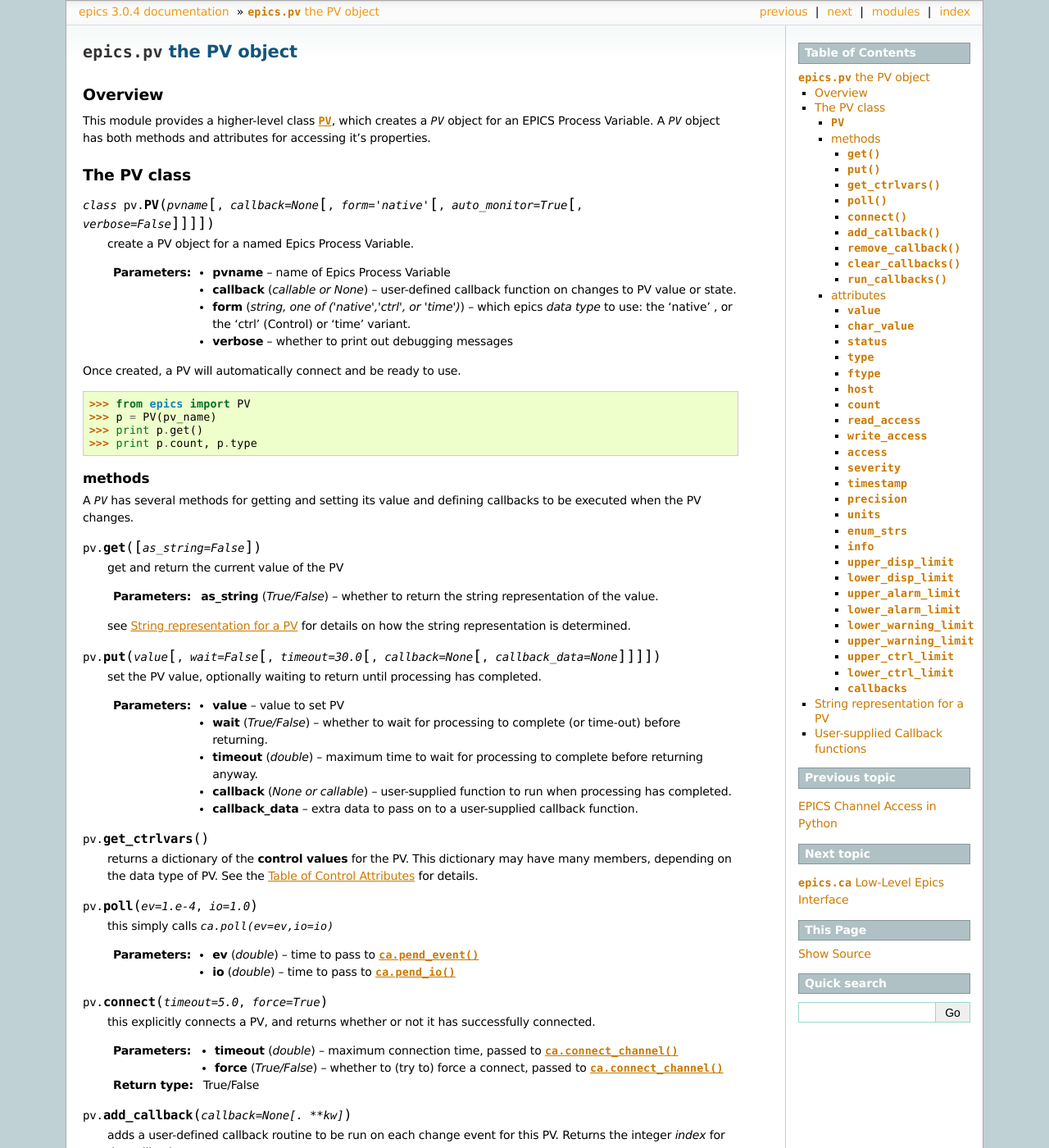
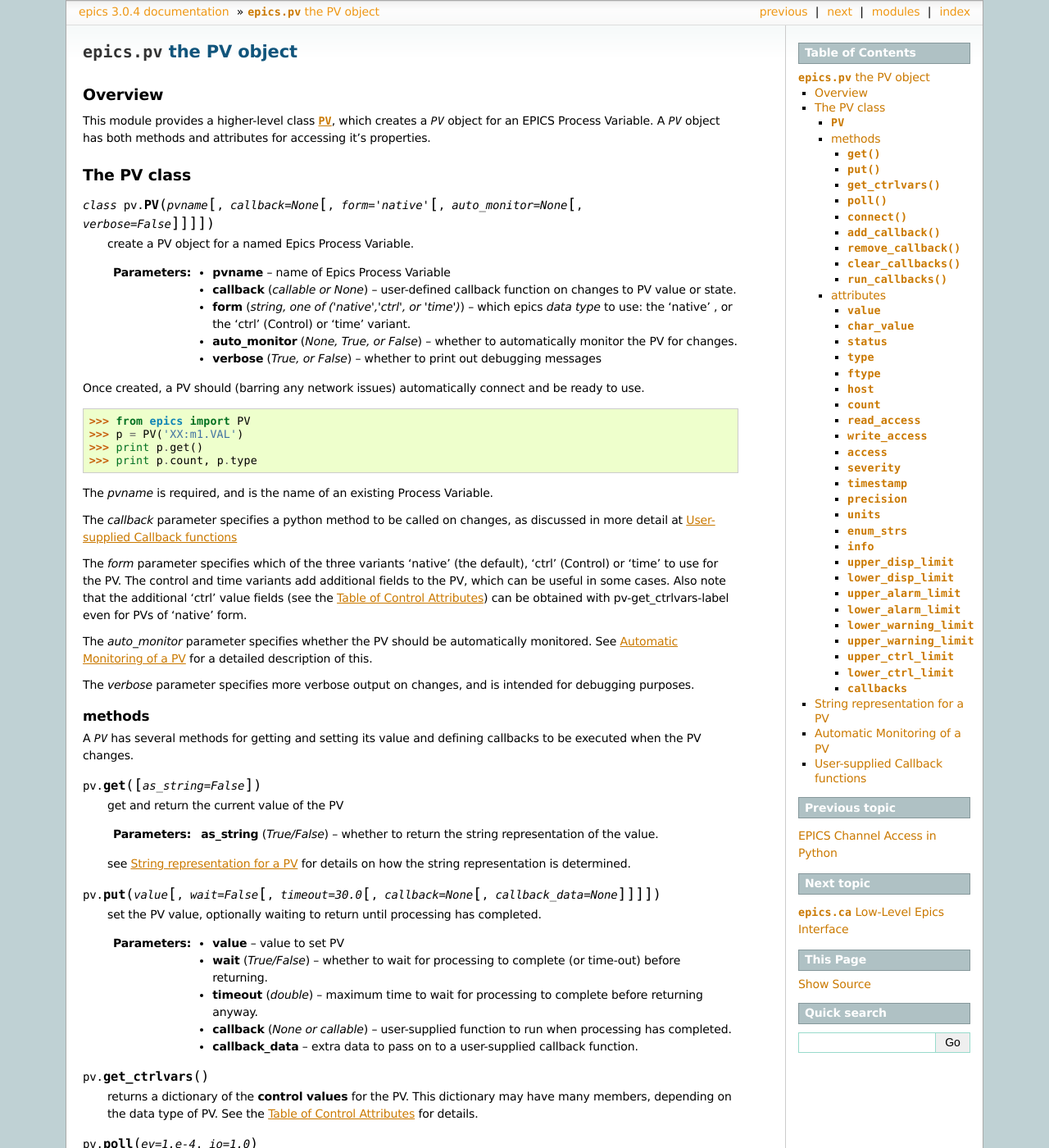
Before and after one commit to pyepics/pyepics, a Sphinx documentation site: the page built from doc/pv.rst, in a window 1280 px wide and 1400 px high. Shown: the whole window at 82% size. Built offline with Sphinx 7.4.7, drawn with Linux system fonts in a browser that asks for light colours; formulas are drawn with MathJax 3; the version number is read from the project's files by our own code; some of the changed text lies outside the part shown.

Commit message:
git-svn-id: http://millenia.cars.aps.anl.gov/svn/pyepics3@168 ac7fc886-e22a-4fb8-a9e7-517b44086b78

```diff
--- a/doc/pv.rst
+++ b/doc/pv.rst
@@ -16,7 +16,7 @@ attributes for accessing it's properties.
 The PV class
 ============
 
-.. class:: PV(pvname[, callback=None[, form='native'[, auto_monitor=True[, verbose=False]]]])
+.. class:: PV(pvname[, callback=None[, form='native'[, auto_monitor=None[, verbose=False]]]])
 
    create a PV object for a named Epics Process Variable.
 
@@ -25,15 +25,40 @@ The PV class
    :type callback: callable or None
    :param form:  which epics *data type* to use:  the 'native' , or the 'ctrl' (Control) or 'time' variant.
    :type form: string, one of ('native','ctrl', or 'time')
+   :param auto_monitor:  whether to automatically monitor the PV for changes.
+   :type auto_monitor: None, True, or False
    :param verbose:  whether to print out debugging messages
-   :type auto_monitor: True or False
+   :type verbose: True, or False
 
-Once created, a PV will automatically connect and be ready to use.
+Once created, a PV should (barring any network issues) automatically
+connect and be ready to use.
 
       >>> from epics import PV
-      >>> p = PV(pv_name)
+      >>> p = PV('XX:m1.VAL')
       >>> print p.get()
       >>> print p.count, p.type
+
+
+The *pvname* is required, and is the name of an existing Process Variable.
+
+The *callback* parameter  specifies a python method to be called on changes,
+as discussed in more detail at :ref:`pv-callbacks-label`
+
+The *form* parameter specifies which of the three variants 'native' (the
+default), 'ctrl' (Control) or 'time' to use for the PV.  The control and
+time variants add additional fields to the PV, which can be useful in some
+cases.  Also note that the additional 'ctrl' value fields (see the
+:ref:`Table of Control Attributes <ctrlvars_table>`) can be obtained with
+:ref:`pv-get_ctrlvars-label` even for PVs of 'native' form.
+
+The *auto_monitor* parameter specifies whether the PV should be
+automatically monitored.  See :ref:`pv-automonitor-label` for a detailed
+description of this.
+
+The *verbose* parameter specifies more verbose output on changes, and is
+intended for debugging purposes.
+
+
 
 methods
 ~~~~~~~~
@@ -65,12 +90,13 @@ callbacks to be executed when the PV changes.
    :type callback: None or callable
    :param callback_data: extra data to pass on to a user-supplied callback function.
 
+..  _pv-get_ctrlvars-label:
+
 .. method:: get_ctrlvars()
 
    returns a dictionary of the **control values** for the PV.  This
    dictionary may have many members, depending on the data type of PV.  See
    the :ref:`Table of Control Attributes <ctrlvars_table>`  for details.
-
 
 .. method:: poll(ev=1.e-4, io=1.0)
 
@@ -257,6 +283,7 @@ assigned to.  The exception to this rule is the :attr:`value` attribute.
    :meth:`remove_callback`, and :meth:`clear_callbacks` instead of altering
    this dictionary directly.
 
+
 ..  _pv-as-string-label:
 
 String representation for a PV
@@ -298,6 +325,25 @@ For character waveforms (*char* data with *count* > 1), the
    >>> firstnull  = val.index(0)
    >>> if firstnull == -1: firstnull= len(val)
    >>> char_value = ''.join([chr(i) for i in val[:firstnull]).rstrip()
+
+.. _pv-automonitor-label:
+
+Automatic Monitoring of a PV
+================================
+
+
+The *auto_monitor* parameter when creating a PV can specify whether that PV
+should be automatically monitored, meaning that an internal callback will
+be registered for changes and any callbacks you define will be called by
+this internal callback.
+
+For most scalar-value PVs, this automatic monitoring is highly desirable as
+the PV will see all changes (and run any defined callbacks) without any
+additional interactrion from the user. The PV's value will always be
+up-to-date.
+
+For some PVs, especially those that auto_monitoring can be
+
 
 ..  _pv-callbacks-label:
 
```
Also changed, not shown: 2 other files.
